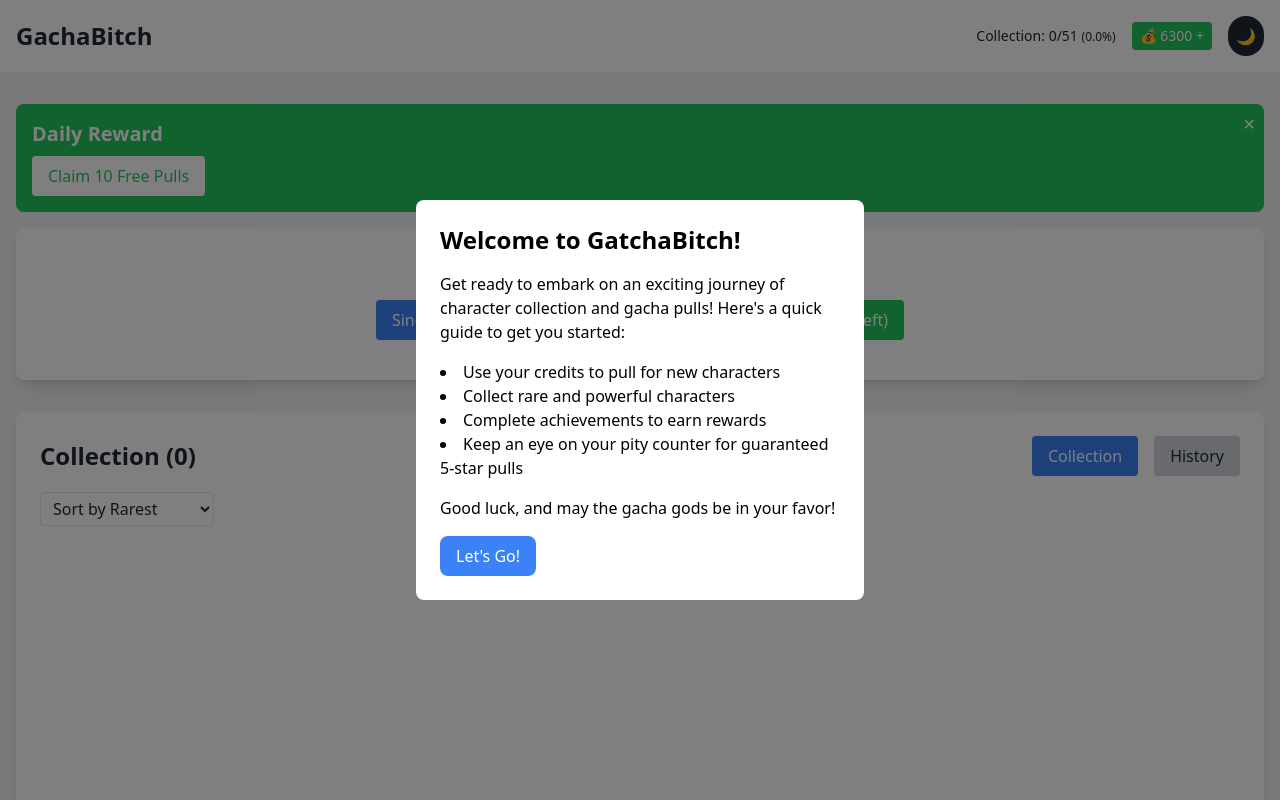
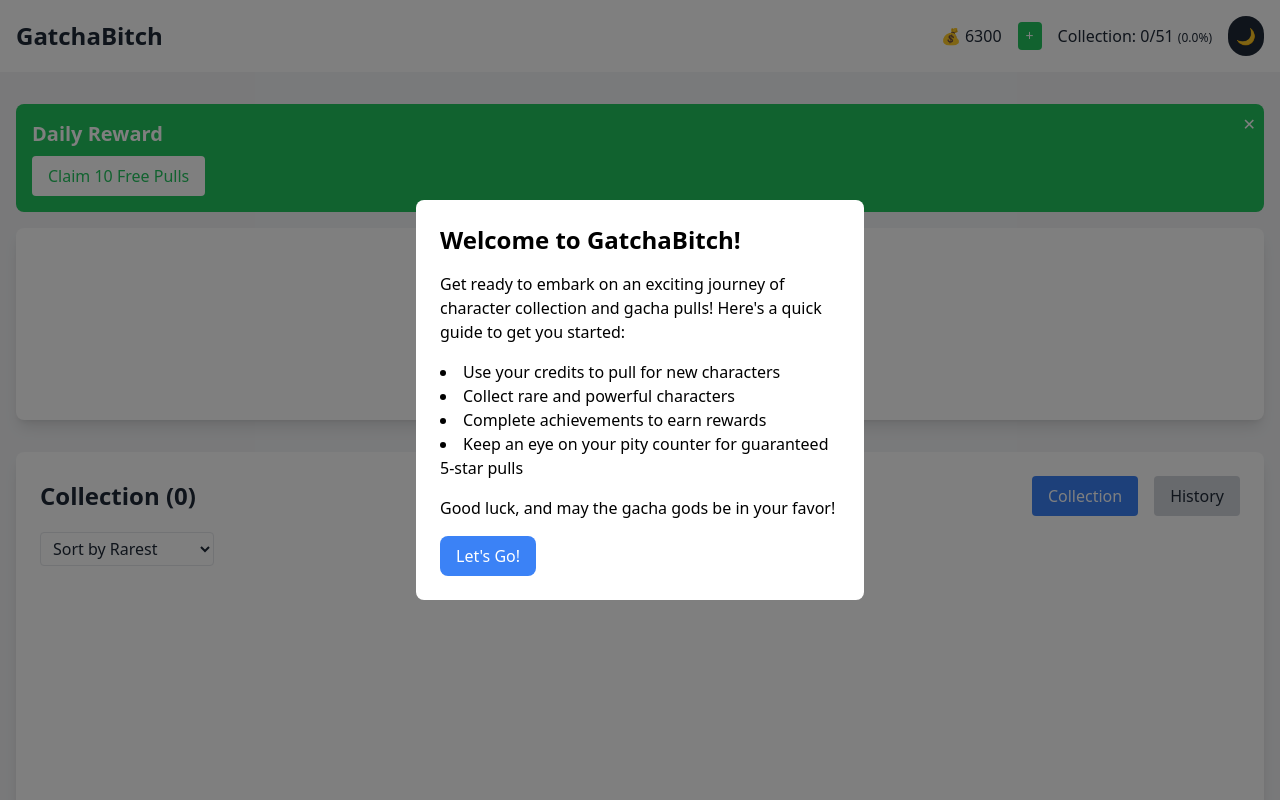
Before and after one commit to e-t-o-v-o/gachabitch, a React (Create React App) app: page / in a window 1280 px wide. Shown: the top 800 px of the page. Built offline with nearby package versions, Linux system fonts and the light colour scheme.

Commit message:
Fixed for mobile

```diff
--- a/src/components/Collection.tsx
+++ b/src/components/Collection.tsx
@@ -47,13 +47,13 @@ const Collection: React.FC<CollectionProps> = ({ collection, pullHistory, darkMo
 
   return (
     <div className={`mt-8 ${bgColor} p-6 rounded-lg shadow-lg`}>
-      <div className="flex justify-between items-center mb-4">
-        <h2 className={`text-2xl font-bold ${textColor}`}>
+      <div className="flex flex-col sm:flex-row justify-between items-center mb-4">
+        <h2 className={`text-2xl font-bold ${textColor} mb-2 sm:mb-0`}>
           {viewMode === 'collection'
             ? `Collection (${uniqueCollection.length})`
             : `Pull History (Total Pulls: ${pullHistory.length})`}
         </h2>
-        <div className="space-x-4">
+        <div className="flex space-x-2 sm:space-x-4">
           <button
 className={`px-4 py-2 rounded transition-colors ${viewMode === 'collection' ? 'bg-blue-500 text-white' : 'bg-gray-300 text-gray-800'}`}
 onClick={() => setViewMode('collection')}
--- a/src/components/Header.tsx
+++ b/src/components/Header.tsx
@@ -15,17 +15,16 @@ const Header: React.FC<HeaderProps> = ({ credits, collectionSize, darkMode, setD
   return (
     <header className={`py-4 ${darkMode ? 'bg-gray-800 text-white' : 'bg-white text-gray-800'}`}>
       <div className="container mx-auto px-4 flex justify-between items-center">
-        <h1 className="text-2xl font-bold">GachaBitch</h1>
+        <h1 className="text-2xl font-bold">GatchaBitch</h1>
         <div className="flex space-x-4 items-center">
-        <span className="text-sm">Collection: {collectionSize}/51 <span className="text-xs">({((collectionSize / 51) * 100).toFixed(1)}%)</span></span>
-
-
+          <span>💰 {credits}</span>
           <button
             className="bg-green-500 hover:bg-green-600 px-2 py-1 rounded text-white text-sm"
             onClick={() => setShowAddCreditsModal(true)}
           >
-            💰 {credits} +
+            +
           </button>
+          <span className="hidden sm:inline">Collection: {collectionSize}/51 <span className="text-xs">({((collectionSize / 51) * 100).toFixed(1)}%)</span></span>
           <button
             className={`p-2 rounded-full ${darkMode ? 'bg-yellow-400 text-gray-800' : 'bg-gray-800 text-white'}`}
             onClick={() => setDarkMode(!darkMode)}
--- a/src/components/PullSection.tsx
+++ b/src/components/PullSection.tsx
@@ -1,9 +1,8 @@
-import React, { useState } from 'react';
+import React, { useState, useEffect } from 'react';
 import { Character, Rarity } from '../types';
 import { characters, rarityProbabilities, rarityColors, rarityDisplay } from '../data/characters';
 import PullAnimation from './PullAnimation';
 import CharacterModal from './CharacterModal';
-import CharacterImage from './CharacterImage';
 
 interface PullSectionProps {
   credits: number;
@@ -18,6 +17,8 @@ interface PullSectionProps {
   freeTickets: number;
   setFreeTickets: React.Dispatch<React.SetStateAction<number>>;
 }
+
+const PITY_THRESHOLD = 90;
 
 const PullSection: React.FC<PullSectionProps> = ({
   credits,
@@ -35,6 +36,29 @@ const PullSection: React.FC<PullSectionProps> = ({
   const [pullResults, setPullResults] = useState<Character[]>([]);
   const [showAnimation, setShowAnimation] = useState(false);
   const [selectedCharacter, setSelectedCharacter] = useState<Character | null>(null);
+  const [pityCounter, setPityCounter] = useState<number | null>(0);
+  const [showPityMessage, setShowPityMessage] = useState(false);
+
+  useEffect(() => {
+    // Load pity counter from localStorage
+    const savedPityCounter = localStorage.getItem('pityCounter');
+    if (savedPityCounter) {
+      setPityCounter(parseInt(savedPityCounter, 10));
+    } else if (pityCounter !== null) {
+      // Initialize pity counter based on pull history
+      const lastFiveStarIndex = [...pullHistory].reverse().findIndex(char => char.rarity === Rarity.FiveStar);
+      setPityCounter(lastFiveStarIndex === -1 ? pullHistory.length : Math.min(lastFiveStarIndex, PITY_THRESHOLD - 1));
+    }
+  }, []);
+
+  useEffect(() => {
+    // Save pity counter to localStorage whenever it changes
+    if (pityCounter !== null) {
+      localStorage.setItem('pityCounter', pityCounter.toString());
+    } else {
+      localStorage.removeItem('pityCounter');
+    }
+  }, [pityCounter]);
 
   const pullCharacter = (): Character => {
     const rand = Math.random();
@@ -67,11 +91,28 @@ const PullSection: React.FC<PullSectionProps> = ({
     setShowAnimation(true);
     setTimeout(() => {
       const pulledCharacters: Character[] = [];
+      let newPityCounter = pityCounter;
 
       for (let i = 0; i < times; i++) {
         const character = pullCharacter();
         pulledCharacters.push(character);
+
+        if (newPityCounter !== null) {
+          if (character.rarity === Rarity.FiveStar) {
+            newPityCounter = 0;
+          } else {
+            newPityCounter += 1;
+          }
+
+          if (newPityCounter >= PITY_THRESHOLD) {
+            setShowPityMessage(true);
+            newPityCounter = null;  // Disable pity counter
+            setTimeout(() => setShowPityMessage(false), 3000);  // Hide message after 3 seconds
+          }
+        }
       }
+
+      setPityCounter(newPityCounter);
 
       if (!useFreeTicket) {
         setCredits((prev) => prev - times * 100);
@@ -104,12 +145,6 @@ const PullSection: React.FC<PullSectionProps> = ({
         setAchievements((prev) => [...prev, 'Dedicated Puller']);
       }
 
-      // Check for Five Star Collector achievement
-      const totalFiveStars = pullHistory.concat(pulledCharacters).filter(char => char.rarity === Rarity.FiveStar).length;
-      if (totalFiveStars >= 5 && !achievements.includes('Five Star Collector')) {
-        setAchievements((prev) => [...prev, 'Five Star Collector']);
-      }
-
       setShowAnimation(false);
     }, 2000);
   };
@@ -120,35 +155,36 @@ const PullSection: React.FC<PullSectionProps> = ({
   return (
     <div className={`${bgColor} p-6 rounded-lg shadow-lg text-center`}>
       <h2 className={`text-2xl font-bold mb-4 ${textColor}`}>Pull Characters</h2>
+      {pityCounter !== null && (
+        <p className={`mb-4 ${textColor}`}>Pity Counter: {pityCounter} / {PITY_THRESHOLD}</p>
+      )}
+
+      {showPityMessage && (
+        <div className="mb-4 text-red-500 font-bold animate-bounce">
+          Ha! You thought bitch, no 5 star for you!
+        </div>
+      )}
 
       {pullResults.length > 0 && (
         <div className="mb-4">
           {pullResults.length === 1 ? (
             <div className="flex justify-center items-center">
               <div className={`${rarityColors[pullResults[0].rarity]} p-4 rounded-lg shadow-lg w-64`}>
-                <CharacterImage
-                  src={pullResults[0].image}
-                  alt={pullResults[0].name}
-                  className="w-full h-64 rounded-lg mb-2"
-                />
+                <img src={pullResults[0].image} alt={pullResults[0].name} className="w-full h-64 object-contain rounded-lg mb-2" />
                 <h3 className="font-bold text-lg mb-1 text-white">{pullResults[0].name}</h3>
                 <p className="text-sm mb-1 text-white">{rarityDisplay[pullResults[0].rarity]}</p>
               </div>
             </div>
           ) : (
-            <div className="grid grid-cols-2 sm:grid-cols-3 md:grid-cols-4 lg:grid-cols-5 gap-4">
+            <div className="grid grid-cols-3 sm:grid-cols-3 md:grid-cols-4 lg:grid-cols-5 gap-2 sm:gap-4">
               {pullResults.map((character, index) => (
                 <div
                   key={index}
                   className={`${rarityColors[character.rarity]} p-2 rounded-lg shadow-lg cursor-pointer`}
                   onClick={() => setSelectedCharacter(character)}
                 >
-                  <CharacterImage
-                    src={character.image}
-                    alt={character.name}
-                    className="w-full h-40 rounded-lg mb-2"
-                  />
-                  <h3 className="font-bold text-sm mb-1 text-white">{character.name}</h3>
+                  <img src={character.image} alt={character.name} className="w-full h-24 sm:h-32 object-contain rounded-lg mb-2" />
+                  <h3 className="font-bold text-xs sm:text-sm mb-1 text-white truncate">{character.name}</h3>
                   <p className="text-xs mb-1 text-white">{rarityDisplay[character.rarity]}</p>
                 </div>
               ))}
@@ -163,21 +199,21 @@ const PullSection: React.FC<PullSectionProps> = ({
           onClick={() => performPull(1)}
           disabled={showAnimation}
         >
-          Single Pull (100 💰)
+          Single (💰100)
         </button>
         <button
           className="bg-purple-500 hover:bg-purple-600 px-4 py-2 rounded text-white transition-colors"
           onClick={() => performPull(10)}
           disabled={showAnimation}
         >
-          10x Pull (1000 💰)
+          10x (💰1000)
         </button>
         <button
           className="bg-green-500 hover:bg-green-600 px-4 py-2 rounded text-white transition-colors"
           onClick={() => performPull(1, true)}
           disabled={showAnimation || freeTickets < 1}
         >
-          Free Pulls ({freeTickets} left)
+          Free Pull ({freeTickets} left)
         </button>
       </div>
 
```
Also changed, not shown: .gitpod.yml (added). Lines whose indentation alone changed are shown as unchanged.
